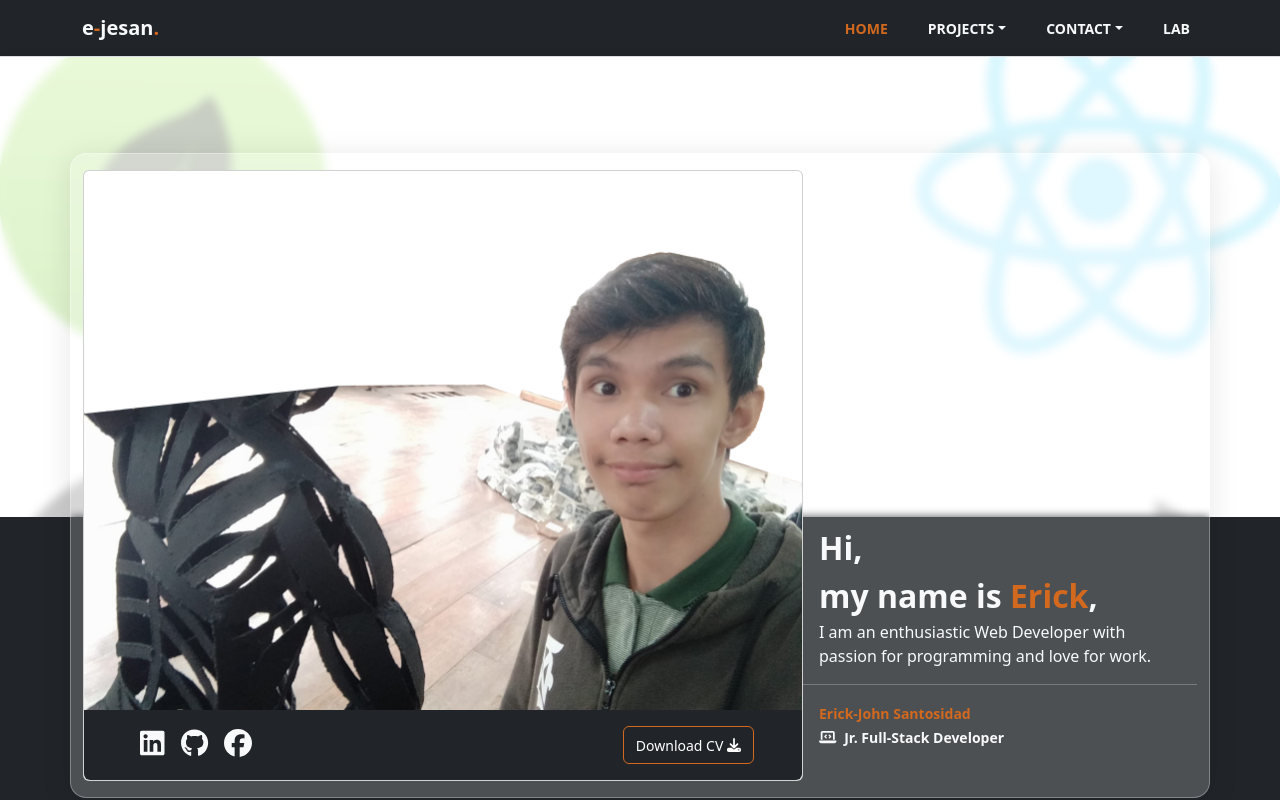
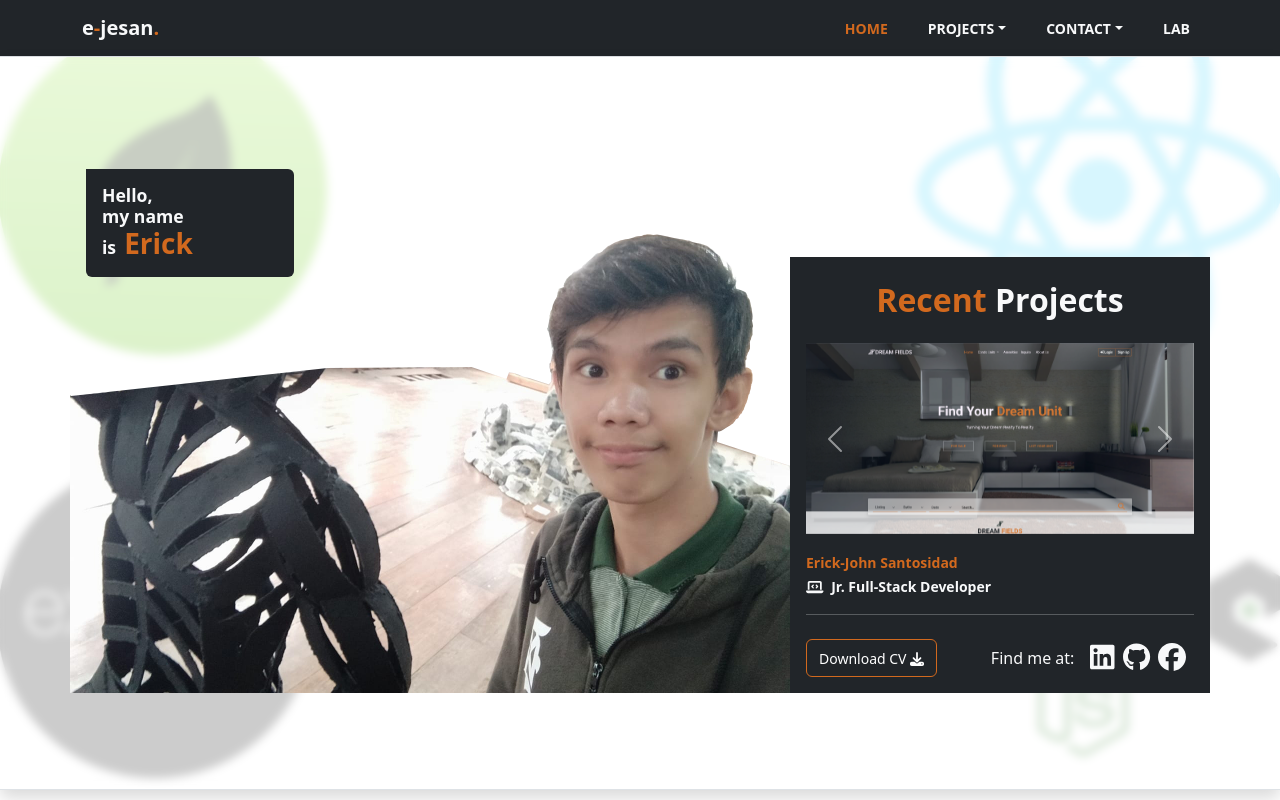
Before and after one commit to ricesush/portfoliov2, a React (Vite) app: page / in a window 1280 px wide. Shown: the top 800 px of the page. Built offline with nearby package versions, Linux system fonts and the light colour scheme.

Commit message:
modified landing page

```diff
--- a/src/App.css
+++ b/src/App.css
@@ -118,14 +118,15 @@ body {
 }
 
 .headerSection {
-  background: linear-gradient(
-    to bottom,
-    #21252900 0%,
+  /* background: linear-gradient(
+    to bottom right,
+    #212529da 0%,
+    #212529da 31%,
     #21252900 31%,
-    #21252900 55%,
-    #212529 55%,
-    #212529 99%
-  ) !important;
+    #21252900 70%,
+    #212529da 70%,
+    #212529da 100%
+  ) !important; */
 
   box-shadow: 0 4px 30px rgba(0, 0, 0, 0.1);
   backdrop-filter: blur(5px);
--- a/src/components/HeaderSection.jsx
+++ b/src/components/HeaderSection.jsx
@@ -1,12 +1,16 @@
 import coverImg from '../assets/cover_edit.webp';
 import { FontAwesomeIcon } from '@fortawesome/react-fontawesome';
 import { faDownload, faLaptopCode } from '@fortawesome/free-solid-svg-icons';
+import DF from '../assets/DF.webp';
+import tgh from '../assets/tgh.webp';
+import GG from '../assets/ggnext.webp';
 
 import {
   faFacebook,
   faGithub,
   faLinkedin,
 } from '@fortawesome/free-brands-svg-icons';
+import { Link } from 'react-router-dom';
 
 const HeaderSection = () => {
   const socmeds = [
@@ -15,27 +19,89 @@ const HeaderSection = () => {
     { href: 'https://www.facebook.com/RiceSush', icon: faFacebook, id: 3 },
   ];
   return (
-    <div className='d-lg-flex my-5 container bg-glass '>
-      <div class='card mb-3 mt-3  d-flex-md' style={{ maxWidth: '45rem' }}>
-        <img src={coverImg} class='card-img-top' alt='...' />
-        <div class='card-body bg-dark rounded-bottom px-5'>
-          <p class='card-text'>
-            <div className='d-sm-flex text-center justify-content-between align-items-center'>
-              <div className=' d-md-flex align-items-center pt-md-0 pt-3'>
-                {socmeds.map((socmed) => {
-                  return (
-                    <a href={socmed.href} target='blank' key={socmed.id}>
-                      <FontAwesomeIcon
-                        icon={socmed.icon}
-                        className='socmed text-light px-2 fs-3'
-                      />
-                    </a>
-                  );
-                })}
+    <div className='d-lg-flex my-5 g-0 container bg-transparent rounded-1 '>
+      <div
+        class='card d-flex-md bg-transparent border-0'
+        style={{ maxWidth: '45rem' }}
+      >
+        <img src={coverImg} class='card-img-top ' alt='...' />
+        <div class='card-img-overlay text-light col-4'>
+          <h5 class='card-title bg-accent rounded-0 rounded-end rounded-bottom p-3'>
+            Hello, <br /> my name is
+            <span className='fs-3 yellowText ps-2'>Erick</span>{' '}
+          </h5>
         </div>
+      </div>
+
+      <header className='mt-auto bg-accent'>
+        <header className='col-lg-12'>
+          <h2 className='text-center text-light fs-2 py-lg-2 my-3'>
+            <span className='yellowText'>Recent</span> Projects
+          </h2>
+        </header>
+
+        <div className='text-light m-3'>
+          <div
+            id='carouselExampleInterval'
+            class='carousel slide'
+            data-bs-ride='carousel'
+            style={{ maxWidth: '45rem' }}
+          >
+            <div class='carousel-inner'>
+              <div class='carousel-item active' data-bs-interval='10000'>
+                <Link to='/projects'>
+                  <img src={DF} class='d-block w-100' alt='...' />
+                </Link>
+              </div>
+              <div class='carousel-item' data-bs-interval='2000'>
+                <Link to='/projects'>
+                  <img src={tgh} class='d-block w-100' alt='...' />
+                </Link>
+              </div>
+              <div class='carousel-item'>
+                <Link to='/projects'>
+                  <img src={GG} class='d-block w-100' alt='...' />
+                </Link>
+              </div>
+            </div>
+            <button
+              class='carousel-control-prev'
+              type='button'
+              data-bs-target='#carouselExampleInterval'
+              data-bs-slide='prev'
+            >
+              <span
+                class='carousel-control-prev-icon'
+                aria-hidden='true'
+              ></span>
+              <span class='visually-hidden'>Previous</span>
+            </button>
+            <button
+              class='carousel-control-next'
+              type='button'
+              data-bs-target='#carouselExampleInterval'
+              data-bs-slide='next'
+            >
+              <span
+                class='carousel-control-next-icon'
+                aria-hidden='true'
+              ></span>
+              <span class='visually-hidden'>Next</span>
+            </button>
+          </div>
+          <section className='pt-3'>
+            <small className='fw-bold yellowText '>Erick-John Santosidad</small>
+            <br />
+            <small className='fw-bold'>
+              <FontAwesomeIcon icon={faLaptopCode} className='pe-1' /> Jr.
+              Full-Stack Developer
+            </small>
+          </section>
+          <hr className='text-light' />
+          <div className='d-sm-flex text-center justify-content-between align-items-center mt-4 pb-lg-0 pb-3'>
             <a
               type='button'
-                className='btn custom-btn mt-sm-0 mt-3'
+              className='btn custom-btn'
               target='_blank'
               href='https://drive.google.com/file/d/17XOk7XZZzX3RKqRqboJVWuuDHR_jnZ-X/view?usp=share_link'
             >
@@ -44,28 +110,20 @@ const HeaderSection = () => {
                 <FontAwesomeIcon icon={faDownload} />
               </small>
             </a>
-            </div>
-          </p>
+            <div className='d-md-flex align-items-center'>
+              <div className='pe-3'>Find me at: </div>
+              {socmeds.map((socmed) => {
+                return (
+                  <a href={socmed.href} target='blank' key={socmed.id}>
+                    <FontAwesomeIcon
+                      icon={socmed.icon}
+                      className='socmed text-light pe-2 fs-3'
+                    />
+                  </a>
+                );
+              })}
             </div>
           </div>
-      <header className='mt-auto'>
-        <div className='text-light m-3'>
-          <div className='fs-2 fw-bold '>
-            Hi, <br /> my name is <span className='yellowText'>Erick</span>,
-          </div>
-          <p>
-            I am an enthusiastic Web Developer with passion for programming and
-            love for work.
-          </p>
-        </div>
-        <hr className='text-light' />
-        <div className='text-light m-3 mb-5'>
-          <small className='fw-bold yellowText'>Erick-John Santosidad</small>
-          <br />
-          <small className='fw-bold'>
-            <FontAwesomeIcon icon={faLaptopCode} className='pe-1' /> Jr.
-            Full-Stack Developer
-          </small>
         </div>
       </header>
     </div>
```
Lines whose indentation alone changed are shown as unchanged.
